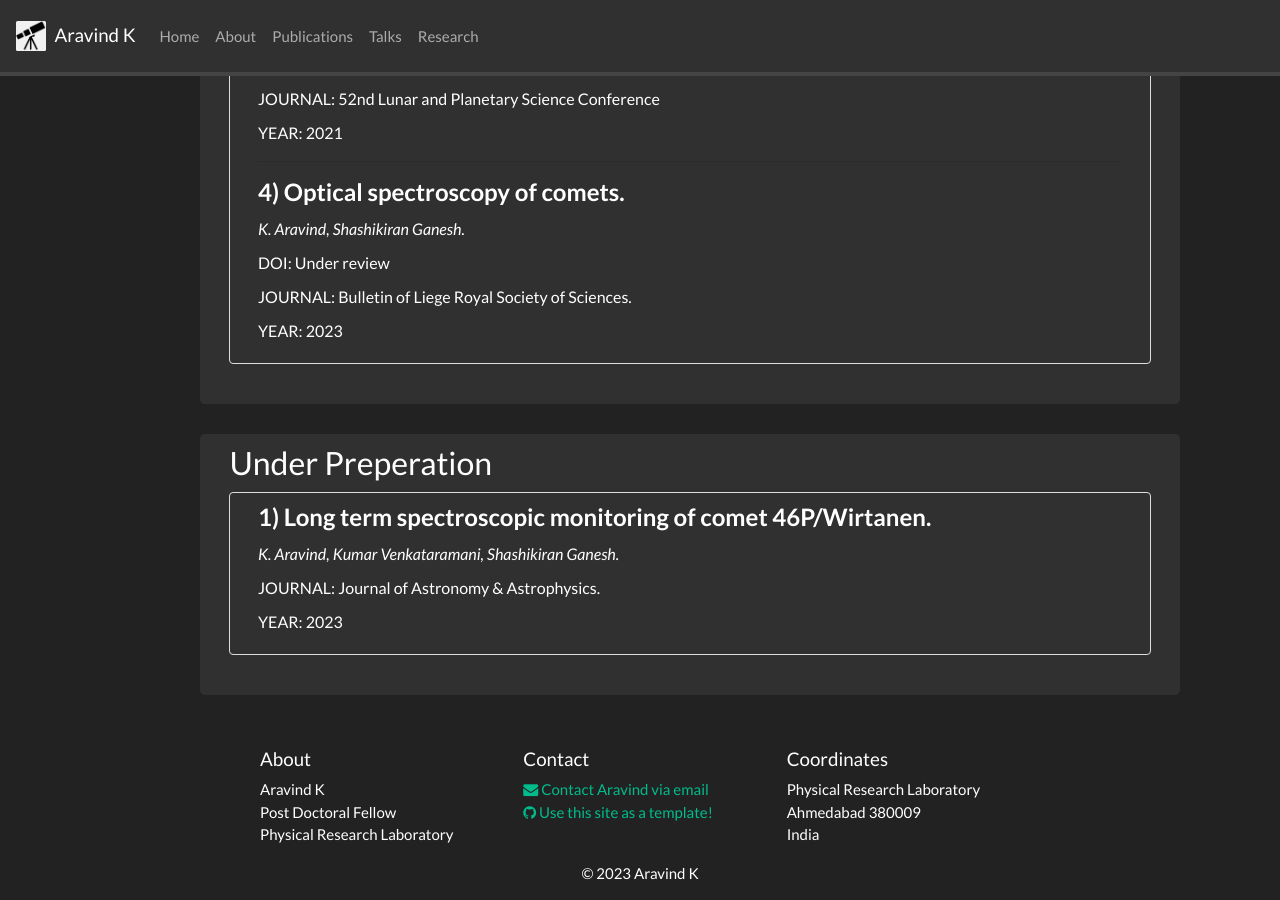
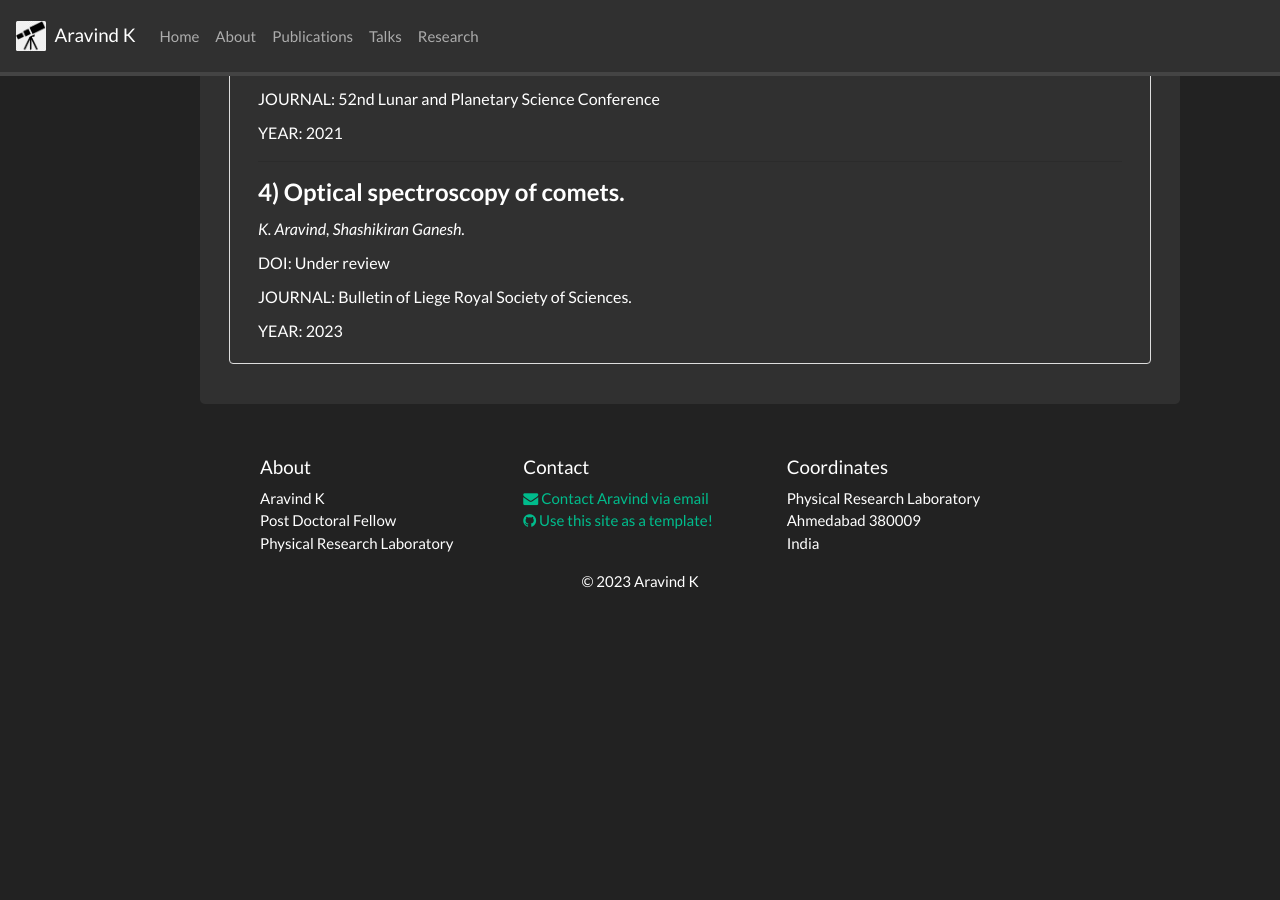
Before and after one commit to DrAravind1192/DrAravind1192.github.io, a Jekyll site: the page built from _pages/publications.md, in a window 1280 px wide and 900 px high, scrolled down 2443 px. Built offline with Jekyll 4.4.1, drawn with Linux system fonts in a browser that asks for light colours; nearby versions of some CDN libraries; a style sheet for code colours, icons or effects is not loaded; after the commit the page ends 3052 px from its top, so only the background shows below that.

Commit message:
Update publications.md

```diff
--- a/_pages/publications.md
+++ b/_pages/publications.md
@@ -131,14 +131,3 @@ Conclusions. Our results confirm the occurrence of surface alteration processes
   </div>
 
 </div>
-
-<div class="jumbotron">
-### Under Preperation
-  <div class="publication">
-  <h3>1) Long term spectroscopic monitoring of comet 46P/Wirtanen.</h3>
-  <p class="authors">K. Aravind, Kumar Venkataramani, Shashikiran Ganesh.</p>
-  <p>JOURNAL: Journal of Astronomy & Astrophysics. </p>
-  <p>YEAR: 2023 </p>
-
-  </div>
-</div>
```
